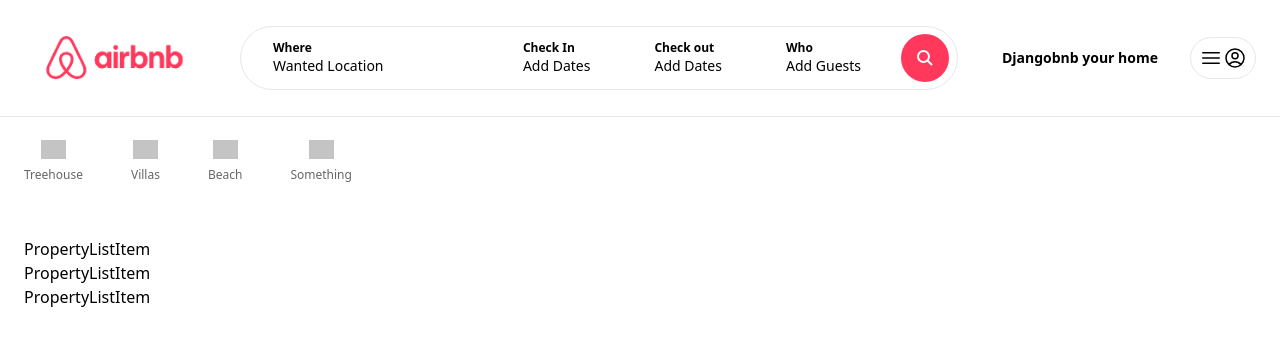
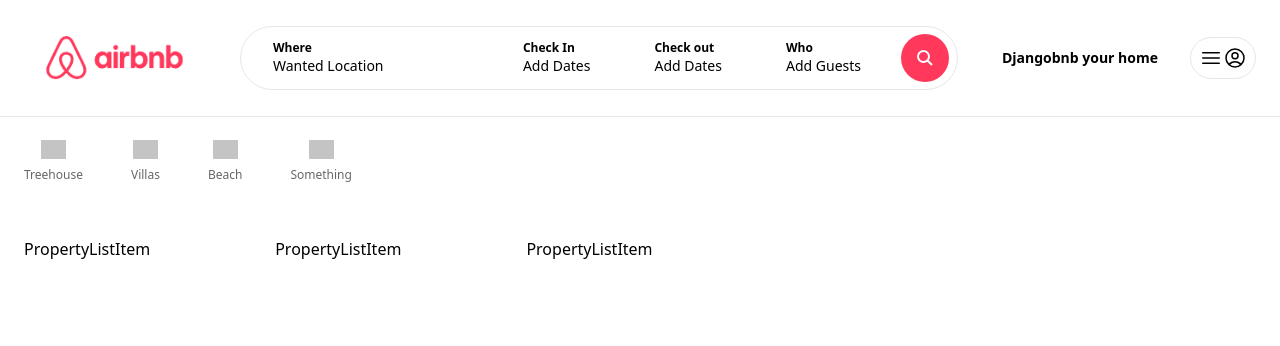
Before and after one commit to lucid08/Airbnb-clone, a Next.js app: page / in a window 1280 px wide. Shown: the top 346 px of the page. Built offline with nearby package versions, Linux system fonts and the light colour scheme; grey boxes are pictures that could not be loaded.

Commit message:
Second changes

```diff
--- a/app/components/navbar/UserNav.tsx
+++ b/app/components/navbar/UserNav.tsx
@@ -19,13 +19,13 @@
         <svg
           fill="none"
           viewBox="0 0 24 24"
-          stroke-width="1.5"
+          strokeWidth="1.5"
           stroke="currentColor"
           className="size-6"
         >
           <path
-            stroke-linecap="round"
-            stroke-linejoin="round"
+            strokeLinecap="round"
+            strokeLinejoin="round"
             d="M17.982 18.725A7.488 7.488 0 0 0 12 15.75a7.488 7.488 0 0 0-5.982 2.975m11.963 0a9 9 0 1 0-11.963 0m11.963 0A8.966 8.966 0 0 1 12 21a8.966 8.966 0 0 1-5.982-2.275M15 9.75a3 3 0 1 1-6 0 3 3 0 0 1 6 0Z"
           />
         </svg>
--- a/app/components/properties/Property.tsx
+++ b/app/components/properties/Property.tsx
@@ -1,12 +1,13 @@
+import React from "react"
 import PropertyListItem from "./PropertyListItem"
 
 const Property = () => {
   return (
-    <div>
+    <>
         <PropertyListItem/>
         <PropertyListItem/>
         <PropertyListItem/>
-    </div>
+    </>
   )
 }
 
--- a/app/components/properties/PropertyListItem.tsx
+++ b/app/components/properties/PropertyListItem.tsx
@@ -2,7 +2,7 @@
 
 const PropertyListItem = () => {
   return (
-    <div>PropertyListItem</div>
+    <p>PropertyListItem</p>
   )
 }
 
--- a/app/page.tsx
+++ b/app/page.tsx
@@ -6,7 +6,7 @@
   return (
     <div className="max-w-[1500] mx-auto px-6">
       <Categories />
-      <div className="mt-4 grid grid-cols-3 gap-6">
+      <div className="mt-4 grid grid-cols-1 md:grid-cold-3 lg:grid-cols-5 gap-6">
         <Property />
       </div>
     </div>
```
